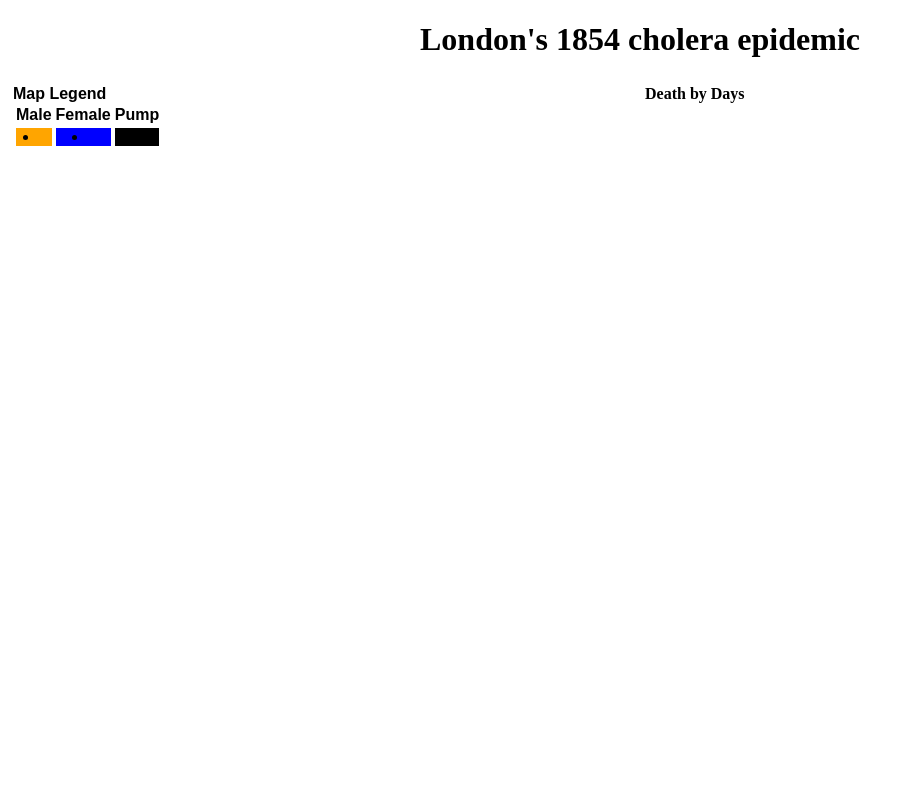
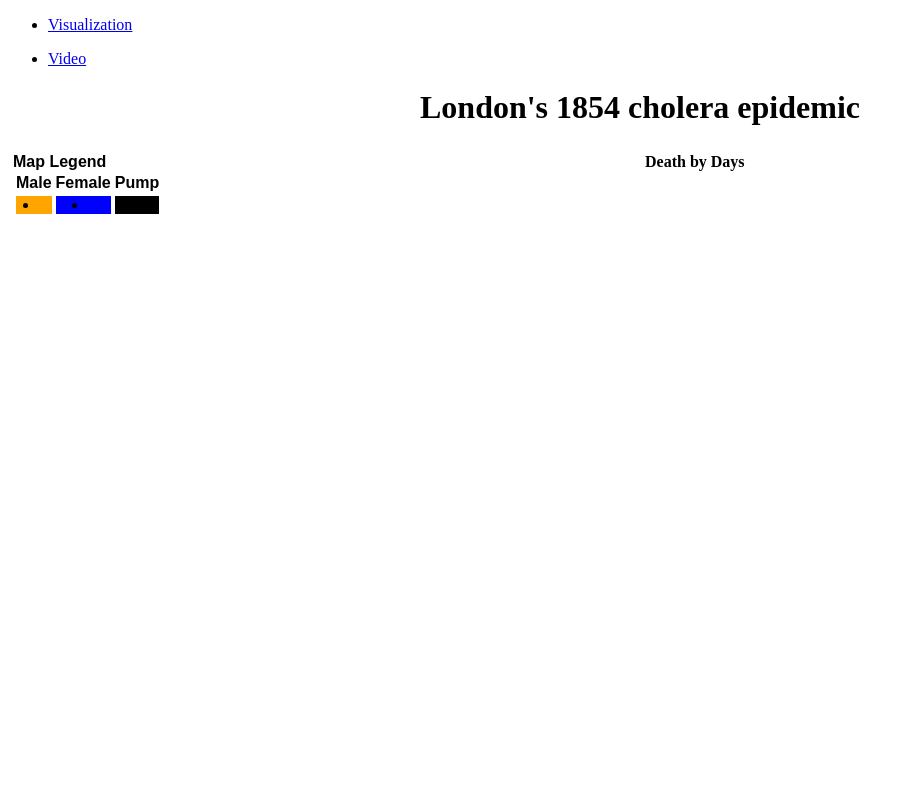
Before and after one commit to aleroaina/aleroaina.github.io, a plain HTML site: page index.html in a window 1280 px wide. Shown: the top 800 px of the page, without its empty margins (0-909 px from the left). Drawn offline with nearby package versions, Linux system fonts and the light colour scheme; no server answers.

Commit message:
Add files via upload

```diff
--- a/index.html
+++ b/index.html
@@ -66,6 +66,14 @@
 </head>
 
 <body>
+    <div class="grid-container">
+        <div class="side-nav">
+            <ul>
+                <li><p><a href="index.html">Visualization</a> </p></li>
+                <!-- <li><p><a href="documentation.html">Documentation</a> </p></li> -->
+                <li><p><a href="videolink.html">Video</a> </p></li>
+            </ul>
+        </div>
     <div class="title">
         <h1> London's 1854 cholera epidemic </h1>
     </div>
```
